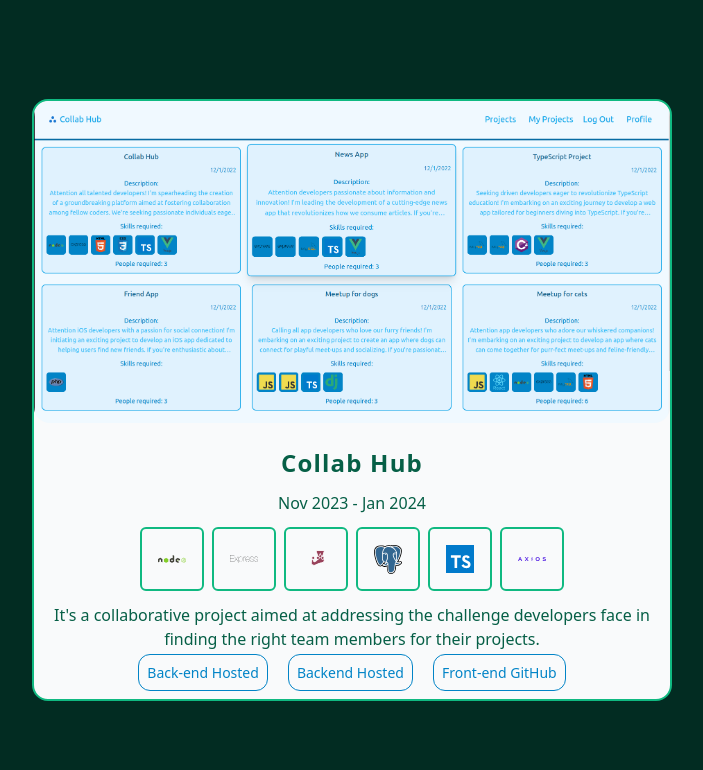
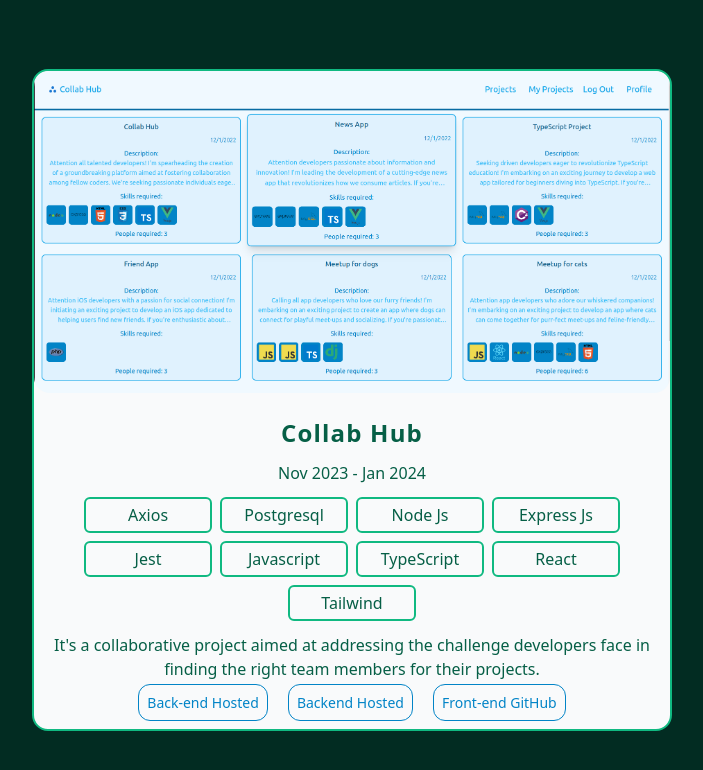
Before and after one commit to Sir1ys/portfolio, a React (Vite) app: page / in a window 1280 px wide. Both pictures are taken after a click on the element 333 px from the left and 1828 px from the top of the page. Shown: the part 1428-2198 px from the top of the page, without its empty margins (288-991 px from the left). Built offline with nearby package versions, Linux system fonts and the light colour scheme.

Commit message:
styles for project window are updated

```diff
--- a/src/components/ProjectModal.jsx
+++ b/src/components/ProjectModal.jsx
@@ -1,15 +1,7 @@
-import { skills } from "../../data";
+import CloseIcon from "@mui/icons-material/Close";
 
 export default function Modal({ active, setActive, project }) {
-  const { title, date, description, image, skills: prSkills, links } = project;
-
-  const allSkillsArrays = skills.map((skillList) => skillList.skills);
-
-  const allSkills = allSkillsArrays.flat();
-
-  const projectSkills = allSkills.filter((skill) =>
-    prSkills.includes(skill.name)
-  );
+  const { title, date, description, image, skills, links } = project;
 
   return (
     <div
@@ -20,30 +12,36 @@ export default function Modal({ active, setActive, project }) {
         setActive(false);
       }}
     >
-      <div
-        className="rounded-2xl bg-gray-50 transition-all delay-200 w-10/12 md:w-6/12 border-2 border-emerald-500"
-        onClick={(e) => e.stopPropagation()}
-      >
+      <div className="rounded-2xl bg-gray-50 transition-all delay-200 w-10/12 md:w-6/12 border-2 border-emerald-500">
         <article
           className="flex flex-col items-center justify-between gap-2 text-center text-emerald-800 rounded-2xl transition duration-500 ease-in-out transform"
           onClick={() => setActive(true)}
         >
+          <span
+            onClick={() => setActive(false)}
+            className="md:hidden absolute top-1 right-1 self-end p-1 rounded-xl bg-emerald-900 border-2 border-emerald-300 text-white cursor-pointer"
+          >
+            <CloseIcon fontSize="large" />
+          </span>
           <img
             className="rounded-2xl"
             src={image}
             alt={`The picture of ${title} project.`}
           />
-          <div className="p-4 flex flex-col justify-center items-center gap-3">
+          <div
+            className="p-4 flex flex-col justify-center items-center gap-3"
+            onClick={(e) => e.stopPropagation()}
+          >
             <h3 className="font-semibold tracking-wider text-2xl">{title}</h3>
             <span>{date}</span>
             <ul className="flex gap-2 flex-wrap justify-center items-center">
-              {projectSkills.map((skill) => {
+              {skills.map((skill) => {
                 return (
                   <li
-                    key={skill.name}
-                    className="w-16 h-16 p-4 bg-gray-50 flex flex-row justify-center items-center border-2 border-emerald-500 rounded-md cursor-pointer "
+                    key={skill}
+                    className="w-32 p-1 bg-gray-50 flex flex-row justify-center items-center border-2 border-emerald-500 rounded-md cursor-pointer "
                   >
-                    {skill.image}
+                    {skill}
                   </li>
                 );
               })}
```
